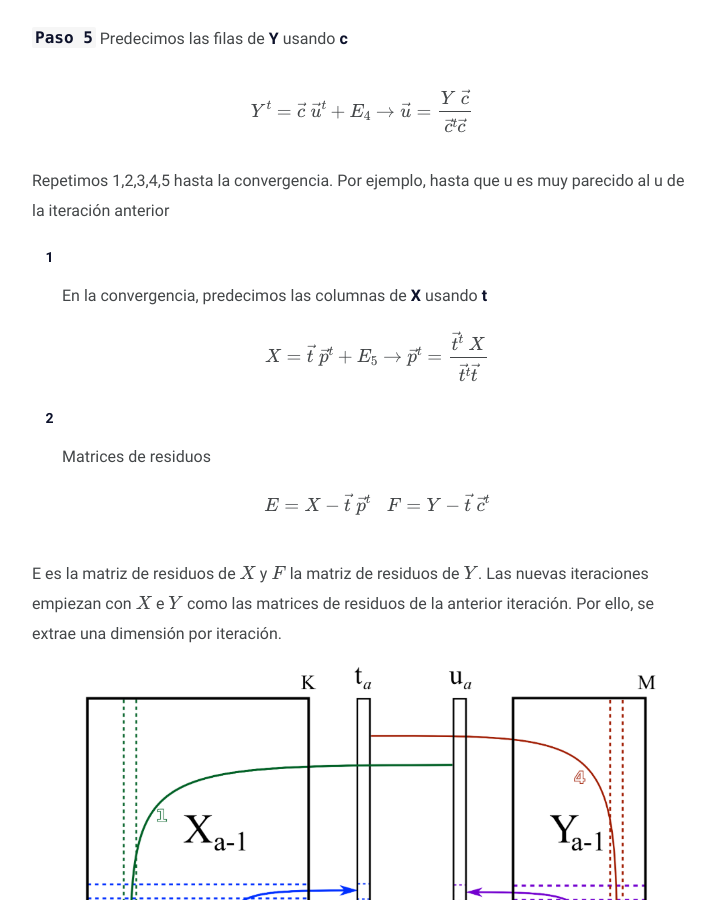
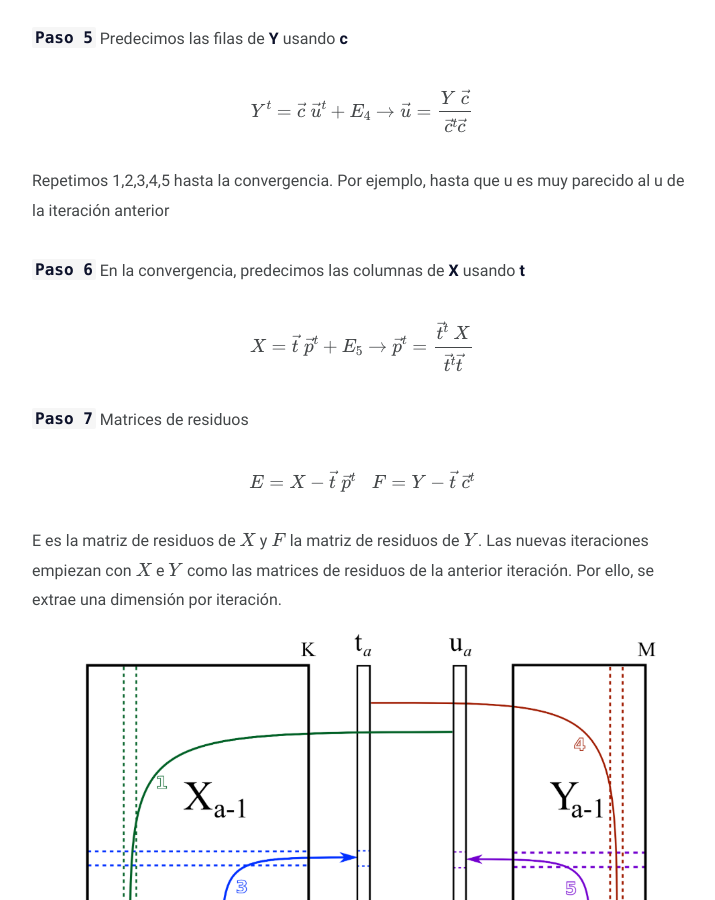
Before and after one commit to JAVI897/JAVI897.github.io, a Jekyll site: the page built from _posts/Comprendiendo-la-popularidad-con-PLS/2020-06-21-Comprendiendo-la-popularidad-con-PLS.md, in a window 1280 px wide and 900 px high, scrolled down 3643 px. Shown: the whole window, without its empty margins (278-993 px from the left). Built offline with Jekyll 4.4.1, drawn with Linux system fonts in a browser that asks for light colours; formulas are drawn with MathJax 3; comment, search, counter and statistics services are not loaded.

Commit message:
Update 2020-06-21-Comprendiendo-la-popularidad-con-PLS.md

```diff
--- a/_posts/Comprendiendo-la-popularidad-con-PLS/2020-06-21-Comprendiendo-la-popularidad-con-PLS.md
+++ b/_posts/Comprendiendo-la-popularidad-con-PLS/2020-06-21-Comprendiendo-la-popularidad-con-PLS.md
@@ -79,13 +79,13 @@ $$ Y^t = \vec{c} \; \vec{u}^t + E_4 \rightarrow \vec{u} = \frac{Y \; \vec{c}}{\v
 
 Repetimos 1,2,3,4,5 hasta la convergencia. Por ejemplo, hasta que u es muy parecido al u de la iteración anterior
 
-6. En la convergencia, predecimos las columnas de **X** usando **t**
+**`Paso 6`** En la convergencia, predecimos las columnas de **X** usando **t**
 
-   $$ X = \vec{t} \; \vec{p}^t + E_5 \rightarrow \vec{p}^t = \frac{\vec{t}^t \; X}{\vec{t}^t \vec{t}}$$
+$$ X = \vec{t} \; \vec{p}^t + E_5 \rightarrow \vec{p}^t = \frac{\vec{t}^t \; X}{\vec{t}^t \vec{t}}$$
 
-7. Matrices de residuos
+**`Paso 7`** Matrices de residuos
 
-   $$E = X - \vec{t} \; \vec{p}^t \;\;\; F = Y - \vec{t} \; \vec{c}^t $$
+$$E = X - \vec{t} \; \vec{p}^t \;\;\; F = Y - \vec{t} \; \vec{c}^t $$
 
 
 
```
